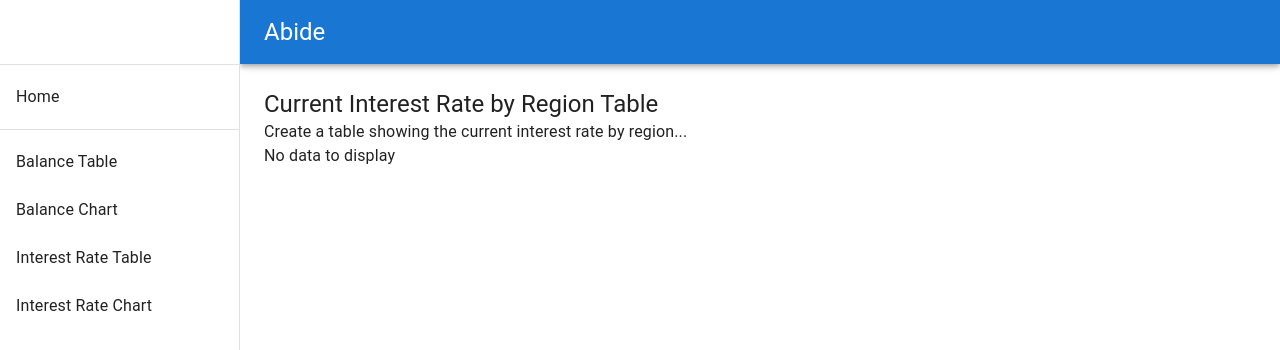
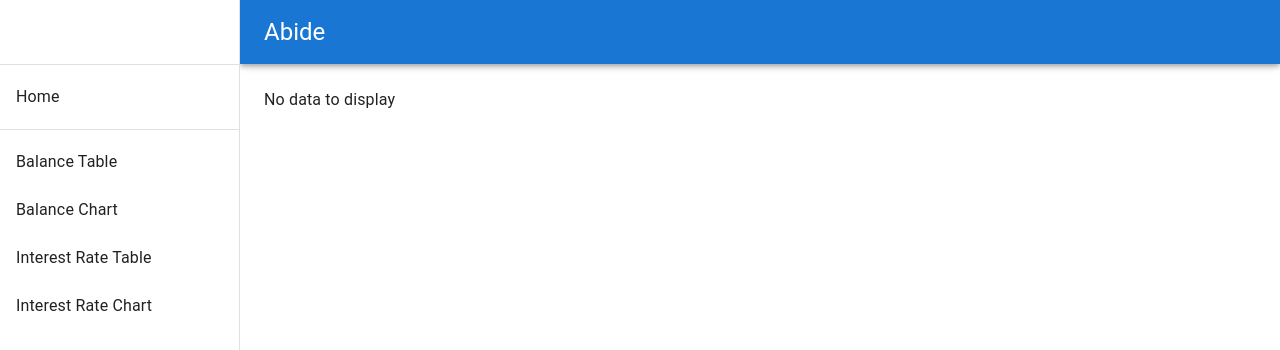
Before and after one commit to sherinbinny/FiveSigma-Coding-Challenge, a React (Create React App) app: page /interestRateTable in a window 1280 px wide. Shown: the top 350 px of the page. Built offline with nearby package versions, Linux system fonts and the light colour scheme.

Commit message:
Added code for table two

```diff
--- a/src/pages/tableTwo.tsx
+++ b/src/pages/tableTwo.tsx
@@ -1,24 +1,43 @@
 import { Typography, Box } from "@mui/material"
+import { DataGrid, GridColDef } from "@mui/x-data-grid";
 import { PageProps } from "../App"
 
 const TableTwo = ({data}: PageProps) =>
-    <Box
-        sx={{display: 'flex'}}
-    >
-        <Box>
-            <Typography
-                variant="h5"
-            >
+{
+    if (!data) return <div>No data to display</div>;
+
+    if (Array.isArray(data) && data.length > 0 && 'region' in data[0]) {
+        const datasetTwo = data as Array<{ region: string, current_interest_rate: number }>;
+
+        const rows = datasetTwo.map((item, index) => ({
+            id: index,
+            region: item.region,
+            currentInterestRate: item.current_interest_rate,
+        }));
+
+        const columns: GridColDef[] = [
+            { field: 'region', headerName: 'Region', width: 600 },
+            { field: 'currentInterestRate', headerName: 'Current Interest Rate', width: 600 },
+        ];
+
+        return (
+            <Box sx={{ height: 400, width: '100%' }}>
+            <Typography variant="h5" gutterBottom>
                 Current Interest Rate by Region Table
             </Typography>
-            <Typography>
-                Create a table showing the current interest rate by region...
-            </Typography>
-            <Typography>
-                {data ? JSON.stringify(data) : 'No data to display'}
-            </Typography>
-        </Box>
-    </Box>
+            <DataGrid
+                rows={rows}
+                columns={columns}
+                pagination
+                autoPageSize
+                getRowId={(row) => row.id}
+            />
+            </Box>
+        );
+    }
+
+    return <div>The provided data format is not valid</div>;
+};
 
 
 export default TableTwo
```
Also changed, not shown: Screenshots/Screenshot 2024-11-28 at 17.49.25.png (renamed from Screenshots/chart-two.png).
